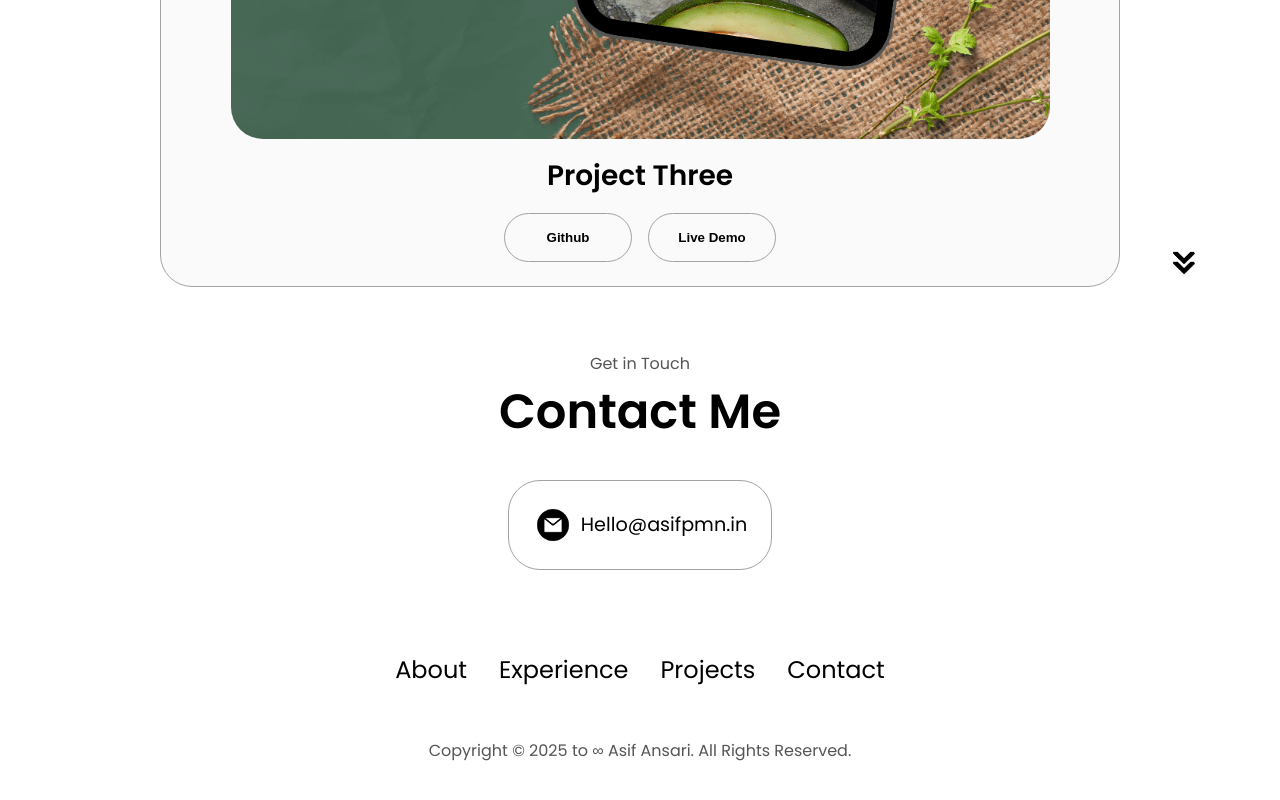
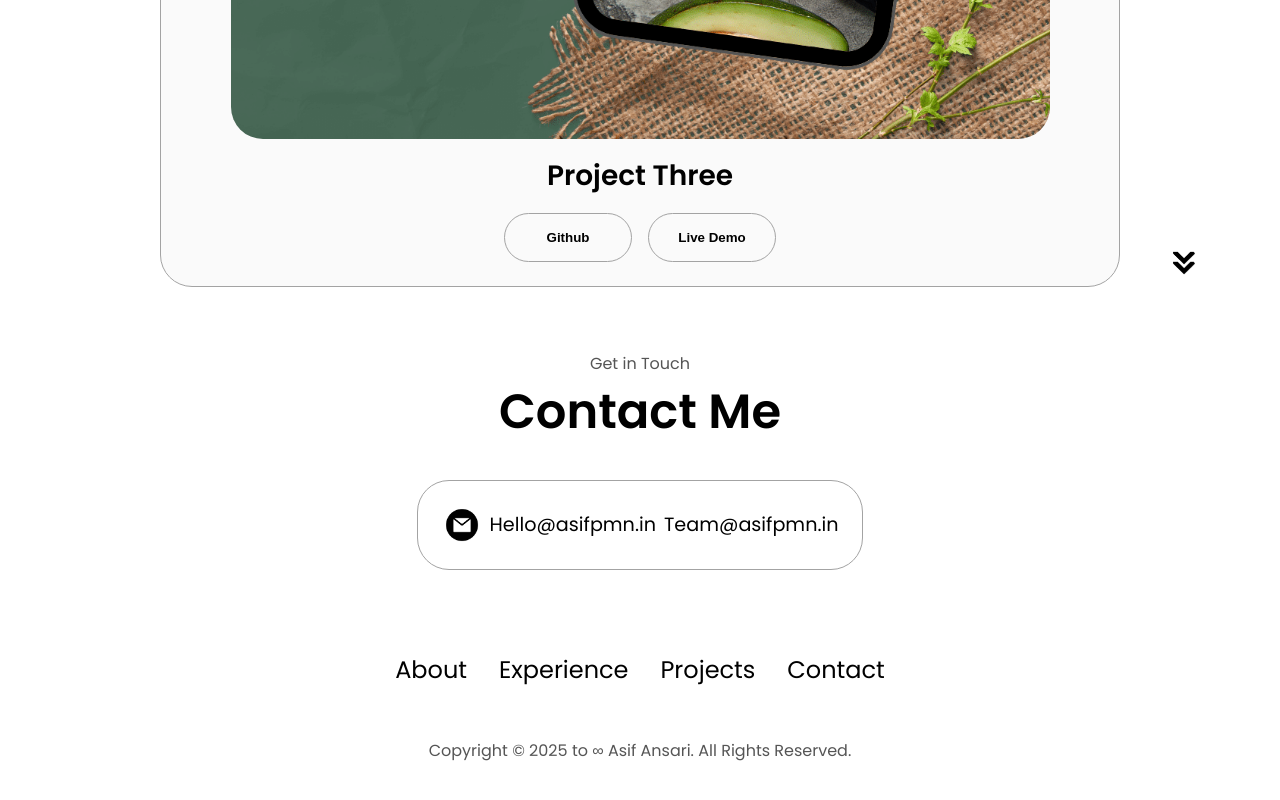
Before and after one commit to asifpmnweb/asifpmn.in, a plain HTML site: page index.html in a window 1280 px wide. Shown: the part 3876-4676 px from the top of the page. Drawn offline with Linux system fonts and the light colour scheme.

Commit message:
Update index.html

```diff
--- a/index.html
+++ b/index.html
@@ -291,6 +291,7 @@
             class="icon contact-icon email-icon"
           />
           <p><a href="mailto:hello@asifpmn.in">Hello@asifpmn.in</a></p>
+          <p><a href="mailto:team@asifpmn.in">Team@asifpmn.in</a></p>
         </div>
       </div>
     </section>
```
